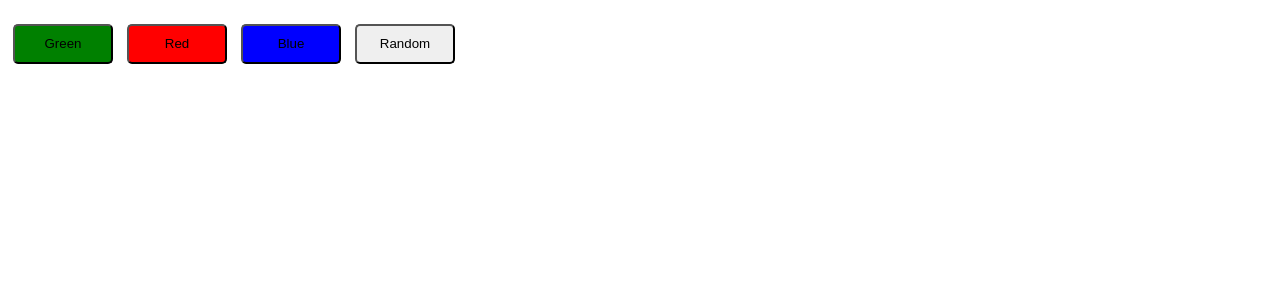
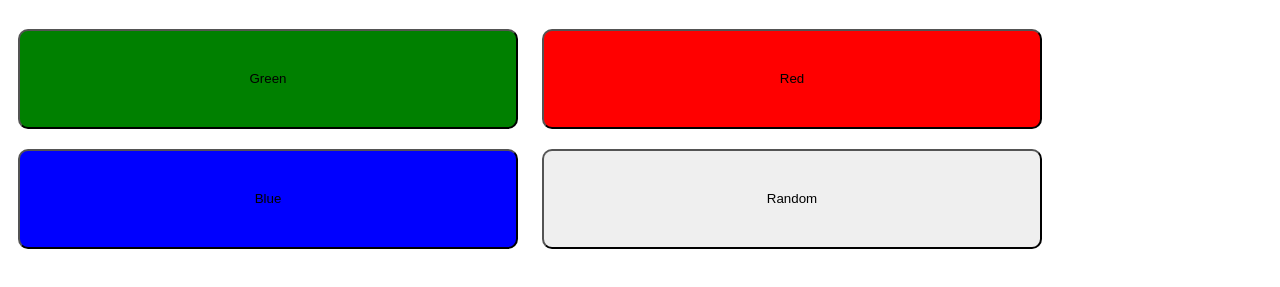
Before and after one commit to MarkGiTh-ub10/ColorChanges.io, a plain HTML site: page index.html in a window 1280 px wide. Shown: the part 61-348 px from the top of the page. Drawn offline with Linux system fonts and the light colour scheme.

Commit message:
Update style.css

```diff
--- a/style.css
+++ b/style.css
@@ -13,8 +13,8 @@
 }
 
 button{
-     border-radius: 5px;
-            width: 100px;
-            height: 40px;
-            margin: 5px;
+     border-radius: 10px;
+            width: 500px;
+            height: 100px;
+            margin: 10px;
         }
```
